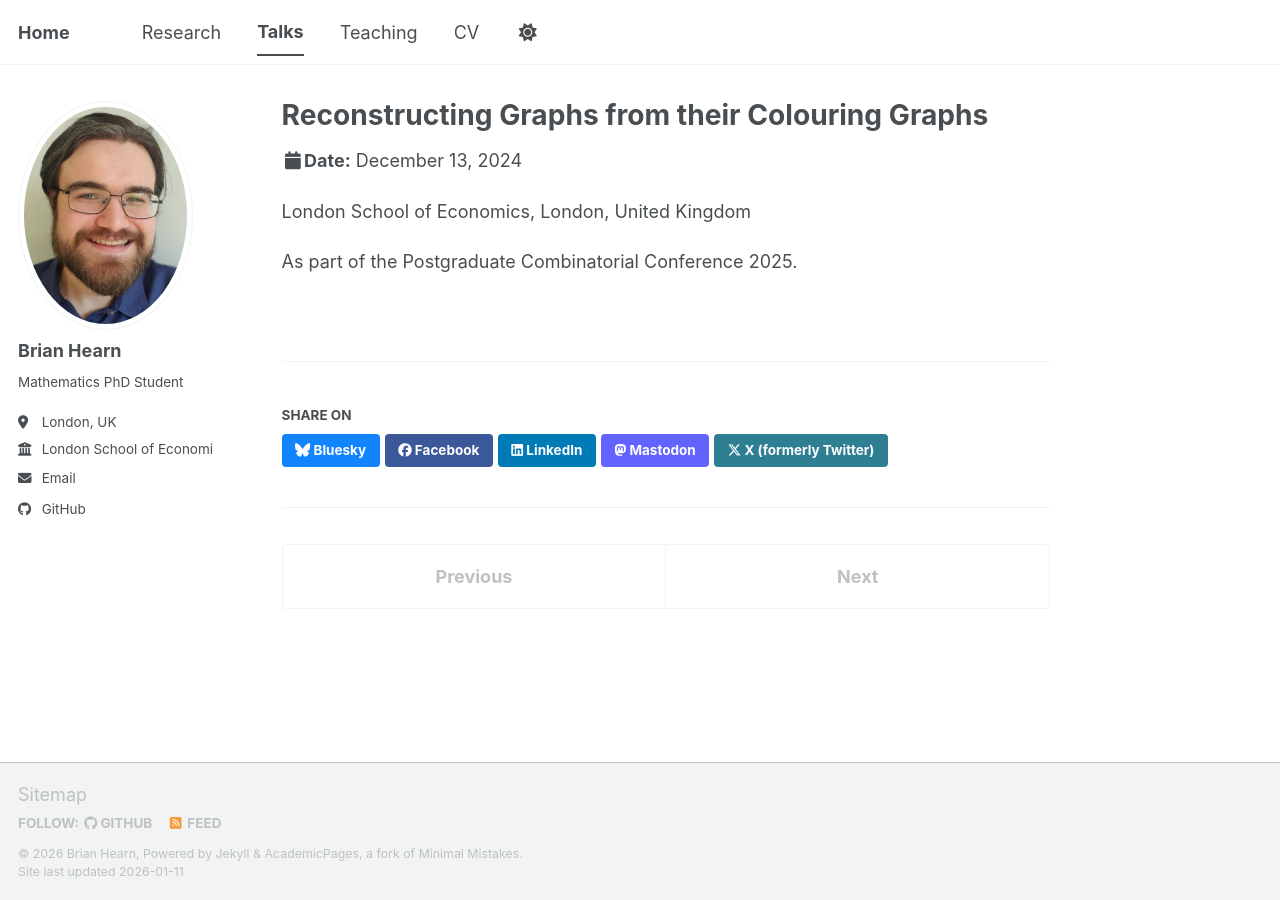
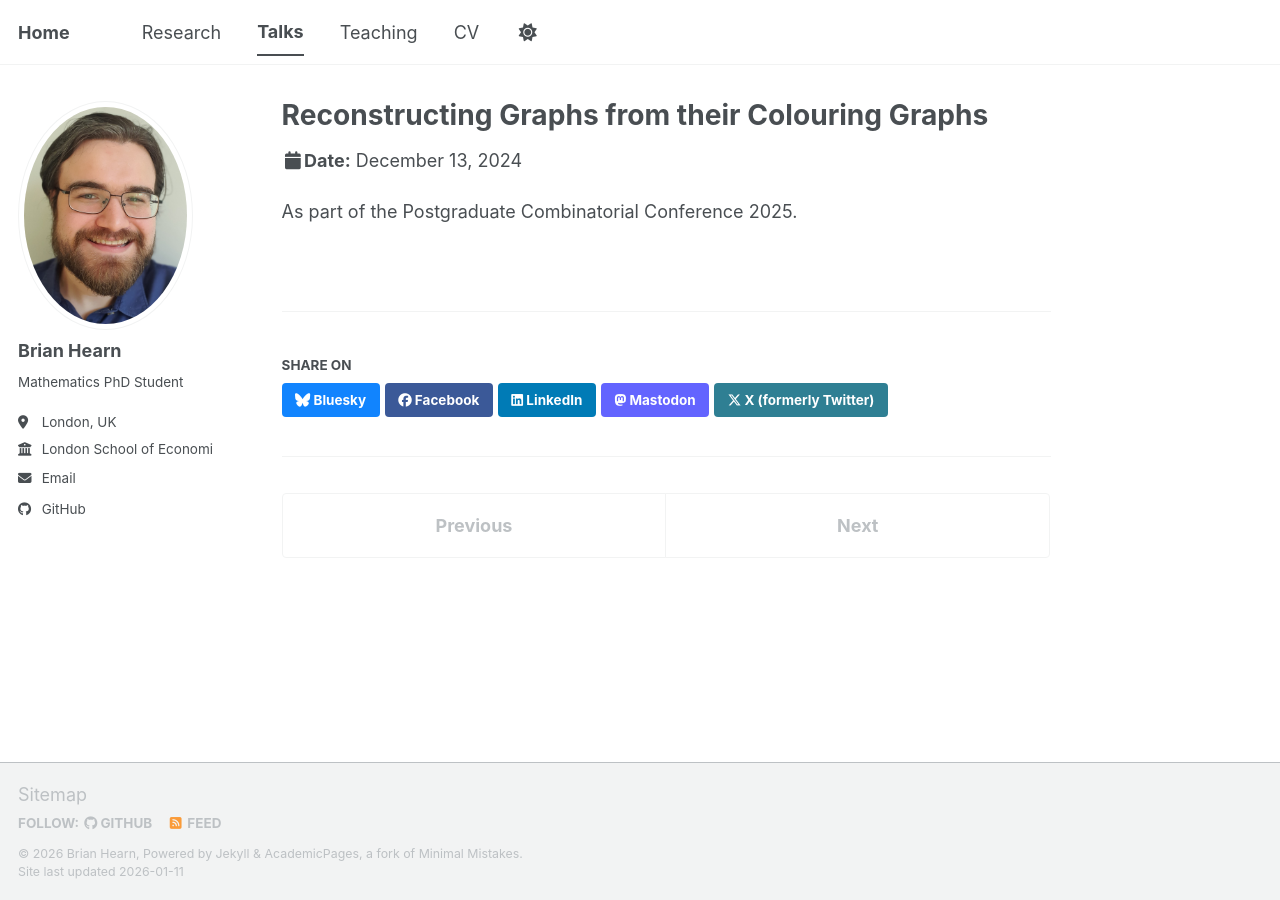
Before and after one commit to brian-hearn/brian-hearn.github.io, a Jekyll site: the page built from _talks/2024-12-13-talk.md, in a window 1280 px wide. Built offline with Jekyll 4.4.1, drawn with Linux system fonts in a browser that asks for light colours; a script bundle is joined from its source files by our own code; library files that are not in the unit come from our copies.

Commit message:
feat: more changes

```diff
--- a/_config.yml
+++ b/_config.yml
@@ -97,7 +97,7 @@
 words_per_minute         : 160
 future                   : true
 read_more                : "disabled" # if enabled, adds "Read more" links to excerpts
-talkmap_link             : false      #change to true to add link to talkmap on talks page
+talkmap_link             : true      #change to true to add link to talkmap on talks page
 comments:
   provider               : # false (default), "disqus", "discourse", "facebook", "google-plus", "staticman", "custom"
   disqus:
--- a/_layouts/talk.html
+++ b/_layouts/talk.html
@@ -35,13 +35,13 @@
         {% elsif page.date %}
           <p class="page__date"><strong><i class="fa fa-fw fa-calendar" aria-hidden="true"></i>Date:</strong> <time datetime="{{ page.date | date_to_xmlschema }}">{{ page.date | date: "%B %d, %Y" }}</time></p>
         {% endif %}
-        <!-- {% if page.talk_type %}<p>{{page.talk_type}} at {{ page.venue }},  {{page.location}} {% endif %} -->
-        <p>
+        {% if page.talk_type %}<p>{{page.talk_type}} at {{ page.venue }},  {{page.location}} {% endif %}
+        <!-- <p>
           {% if page.type %}
             {{ page.type }} at
           {% endif %}
           {{ page.venue }}, {{ page.location }}
-        </p>
+        </p> -->
 
         </header>
       {% endunless %}
```
